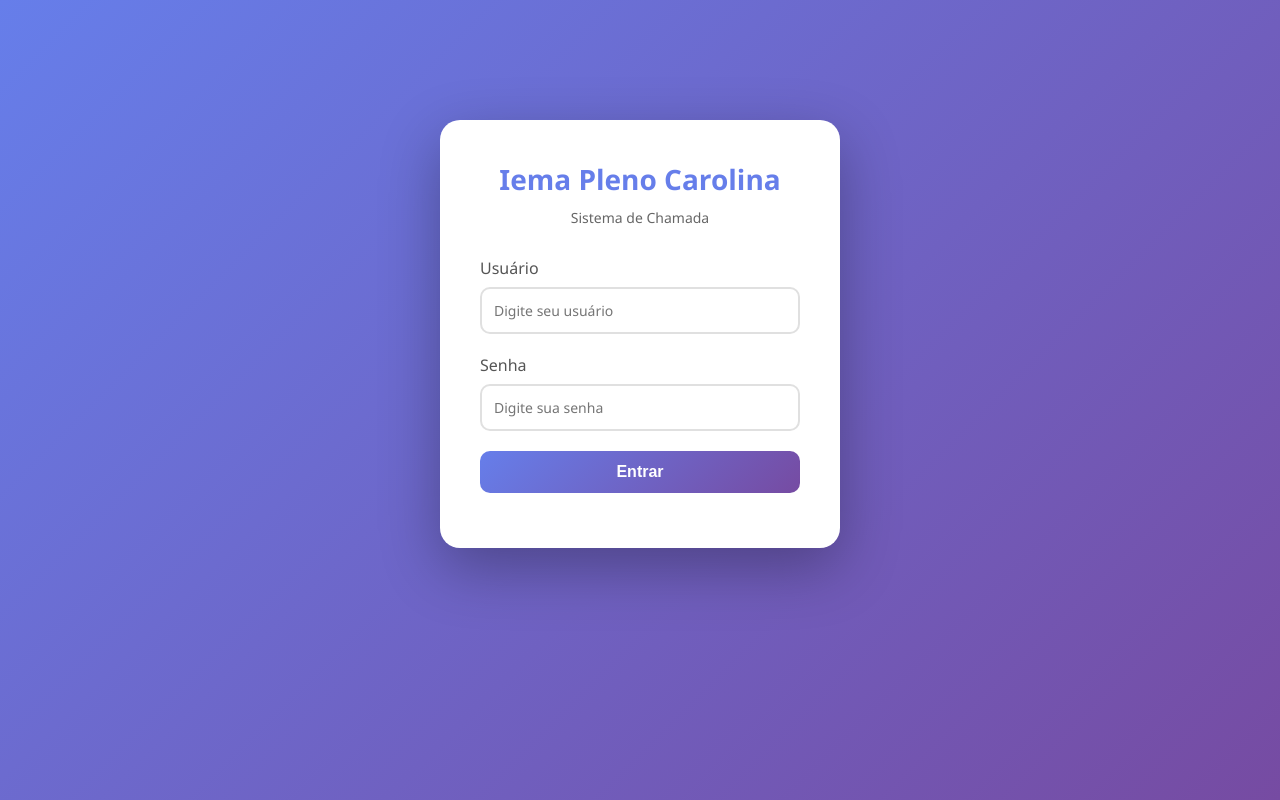
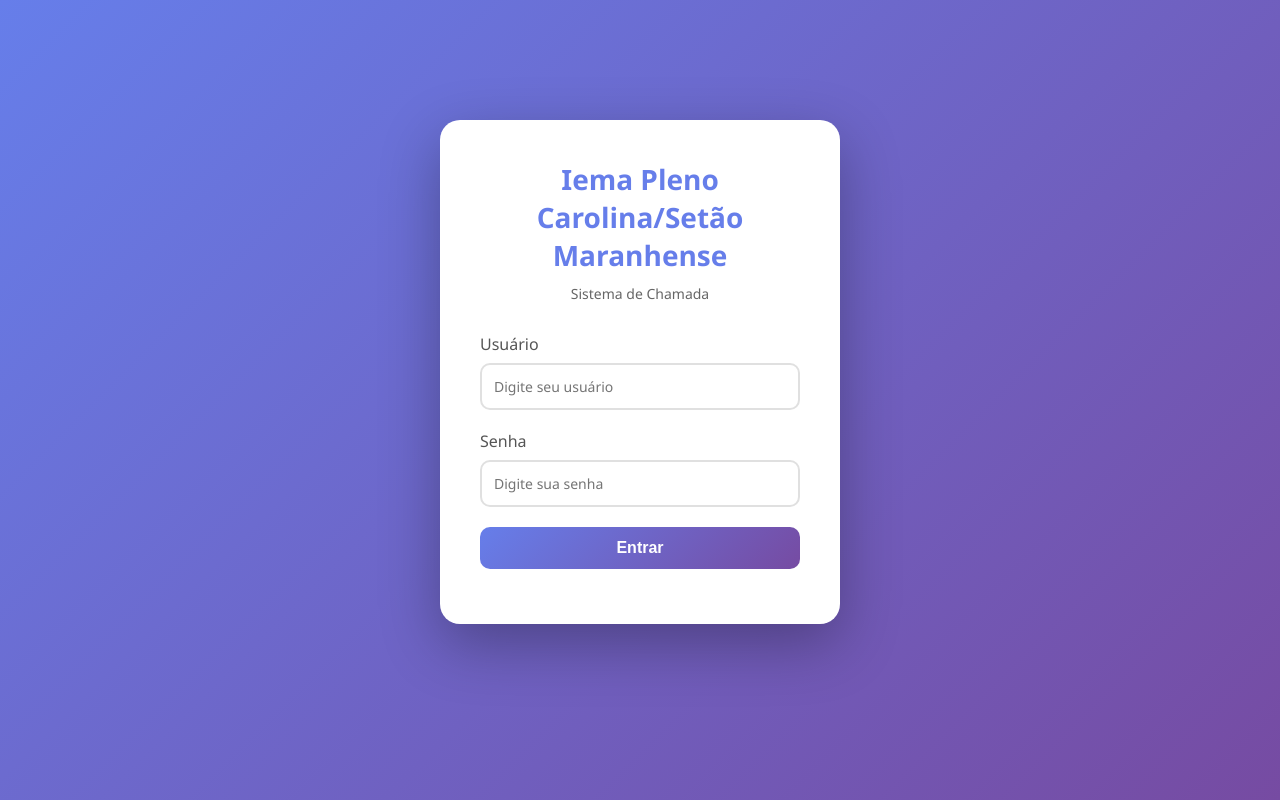
Before and after one commit to RoberthNilson/ListaChamada, a website: page public/index.html in a window 1280 px wide. Drawn offline with Linux system fonts and the light colour scheme.

Commit message:
Update index.html

```diff
--- a/public/index.html
+++ b/public/index.html
@@ -3,7 +3,7 @@
 <head>
     <meta charset="UTF-8">
     <meta name="viewport" content="width=device-width, initial-scale=1.0, user-scalable=yes">
-    <title>Sistema de Chamada - Iema Pleno Carolina</title>
+    <title>Sistema de Chamada - Iema Pleno Carolina/Setão Maranhense</title>
     <link rel="stylesheet" href="styles.css">
 </head>
 <body>
@@ -12,7 +12,7 @@
         <div id="loginScreen" class="screen active">
             <div class="login-box">
                 <div class="logo">
-                    <h1>Iema Pleno Carolina</h1>
+                    <h1>Iema Pleno Carolina/Setão Maranhense</h1>
                     <p>Sistema de Chamada</p>
                 </div>
                 <form id="loginForm">
```
